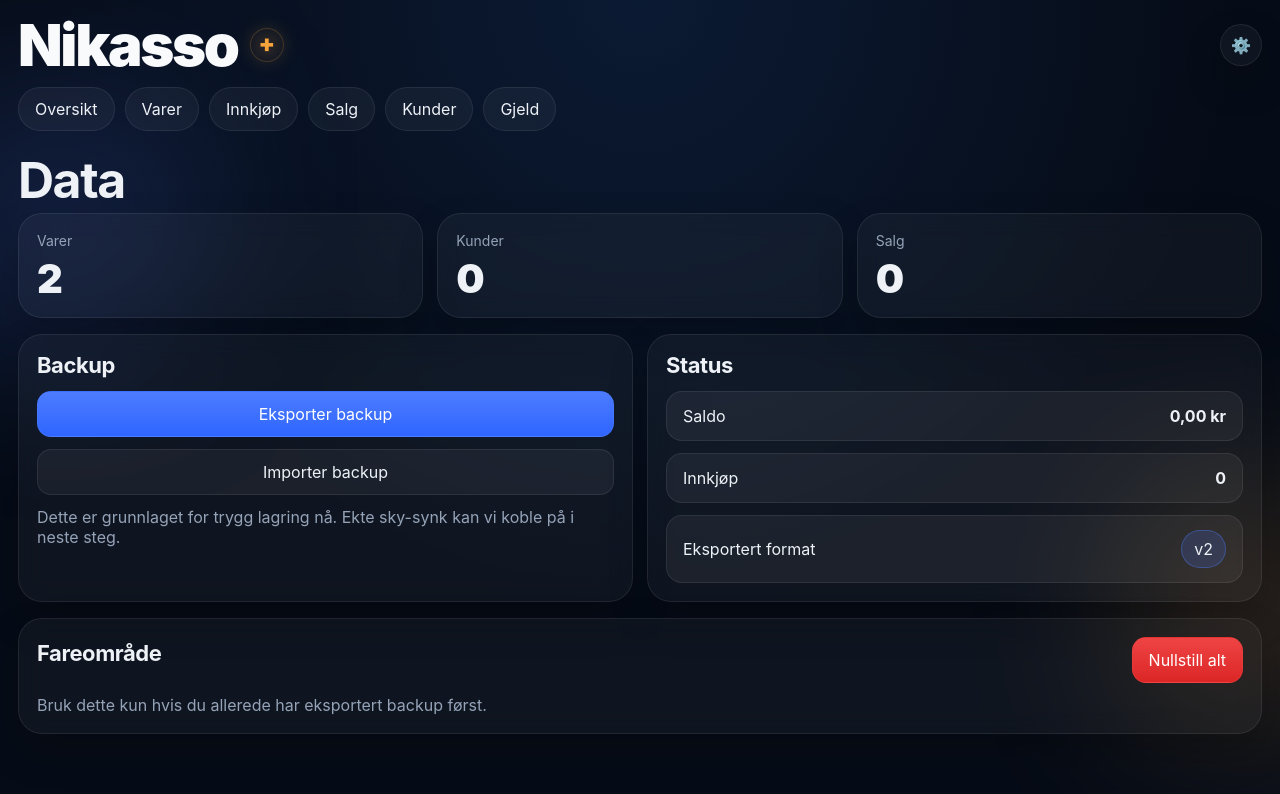
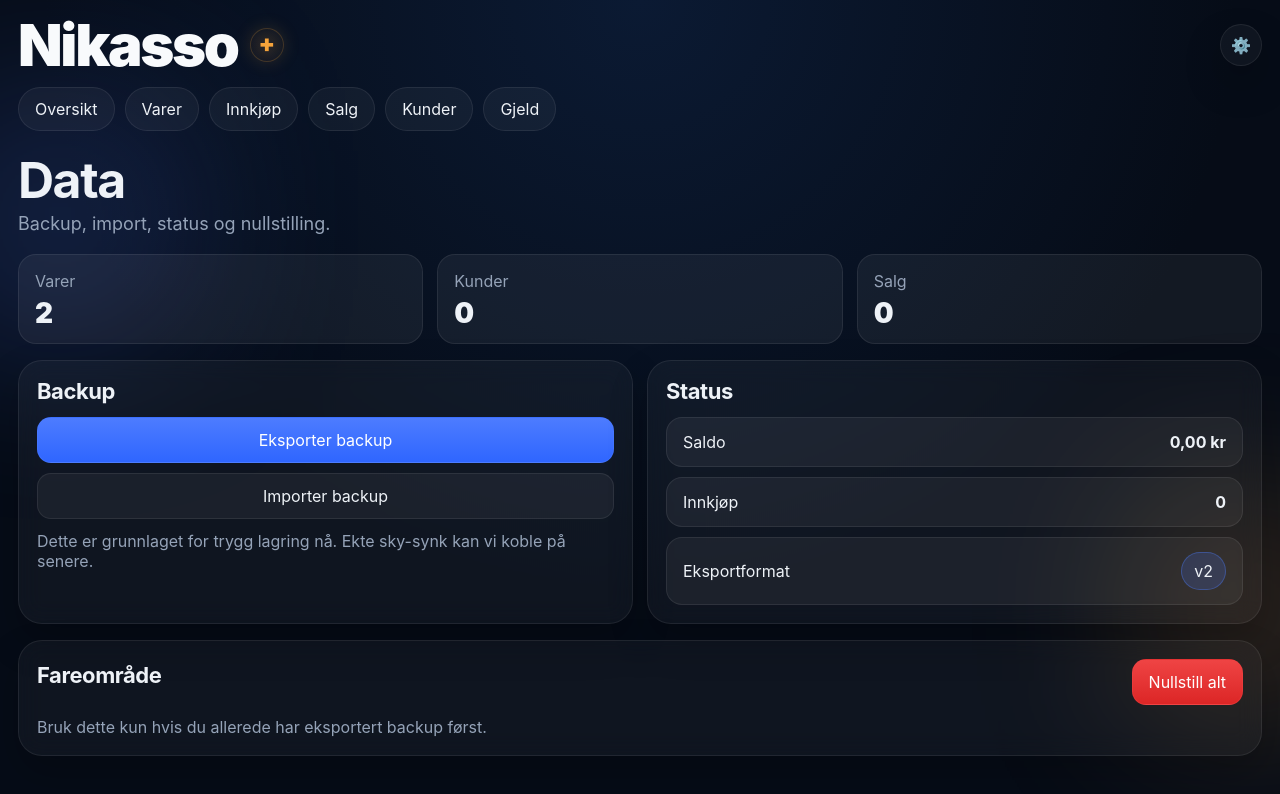
Before and after one commit to nikolaihoffmann-svg/Nikasso-, a React (Vite) app: page / in a window 1280 px wide. Both pictures are taken after a click on the button "⚙️". Shown: the top 794 px of the page. Built offline with nearby package versions, Linux system fonts and the light colour scheme.

Commit message:
Refactor Data component layout and labels

```diff
--- a/src/pages/Data.tsx
+++ b/src/pages/Data.tsx
@@ -26,28 +26,29 @@ export default function DataPage() {
   return (
     <div>
       <h1 className="pageTitle">Data</h1>
+      <p className="pageLead">Backup, import, status og nullstilling.</p>
 
       <div className="grid3">
-        <div className="card">
-          <div className="cardTitle">Varer</div>
-          <div className="cardValue">{backup.items.length}</div>
+        <div className="statCard">
+          <div className="statLabel">Varer</div>
+          <div className="statValue">{backup.items.length}</div>
         </div>
 
-        <div className="card">
-          <div className="cardTitle">Kunder</div>
-          <div className="cardValue">{backup.customers.length}</div>
+        <div className="statCard">
+          <div className="statLabel">Kunder</div>
+          <div className="statValue">{backup.customers.length}</div>
         </div>
 
-        <div className="card">
-          <div className="cardTitle">Salg</div>
-          <div className="cardValue">{backup.sales.length}</div>
+        <div className="statCard">
+          <div className="statLabel">Salg</div>
+          <div className="statValue">{backup.sales.length}</div>
         </div>
       </div>
 
-      <div className="grid2" style={{ marginTop: 16 }}>
+      <div className="splitLayout" style={{ marginTop: 16 }}>
         <div className="card">
           <h2 className="sectionTitle">Backup</h2>
-          <div className="list">
+          <div className="dataList">
             <button className="btn btnPrimary" type="button" onClick={downloadBackup}>
               Eksporter backup
             </button>
@@ -63,31 +64,32 @@ export default function DataPage() {
               style={{ display: "none" }}
               onChange={(e) => {
                 const file = e.target.files?.[0];
-                if (file) {
-                  void handleImport(file);
-                }
+                if (file) void handleImport(file);
               }}
             />
           </div>
 
-          <div className="cardSub" style={{ marginTop: 12 }}>
-            Dette er grunnlaget for trygg lagring nå. Ekte sky-synk kan vi koble på i neste steg.
+          <div className="cardSub">
+            Dette er grunnlaget for trygg lagring nå. Ekte sky-synk kan vi koble på senere.
           </div>
         </div>
 
         <div className="card">
           <h2 className="sectionTitle">Status</h2>
-          <div className="list">
+
+          <div className="dataList">
             <div className="itemRow">
               <div>Saldo</div>
               <div style={{ fontWeight: 700 }}>{fmtKr(backup.saldo)}</div>
             </div>
+
             <div className="itemRow">
               <div>Innkjøp</div>
               <div style={{ fontWeight: 700 }}>{backup.purchases.length}</div>
             </div>
+
             <div className="itemRow">
-              <div>Eksportert format</div>
+              <div>Eksportformat</div>
               <div className="badge badgeBlue">v{backup.version}</div>
             </div>
           </div>
@@ -112,6 +114,7 @@ export default function DataPage() {
             Nullstill alt
           </button>
         </div>
+
         <div className="cardSub">
           Bruk dette kun hvis du allerede har eksportert backup først.
         </div>
```
